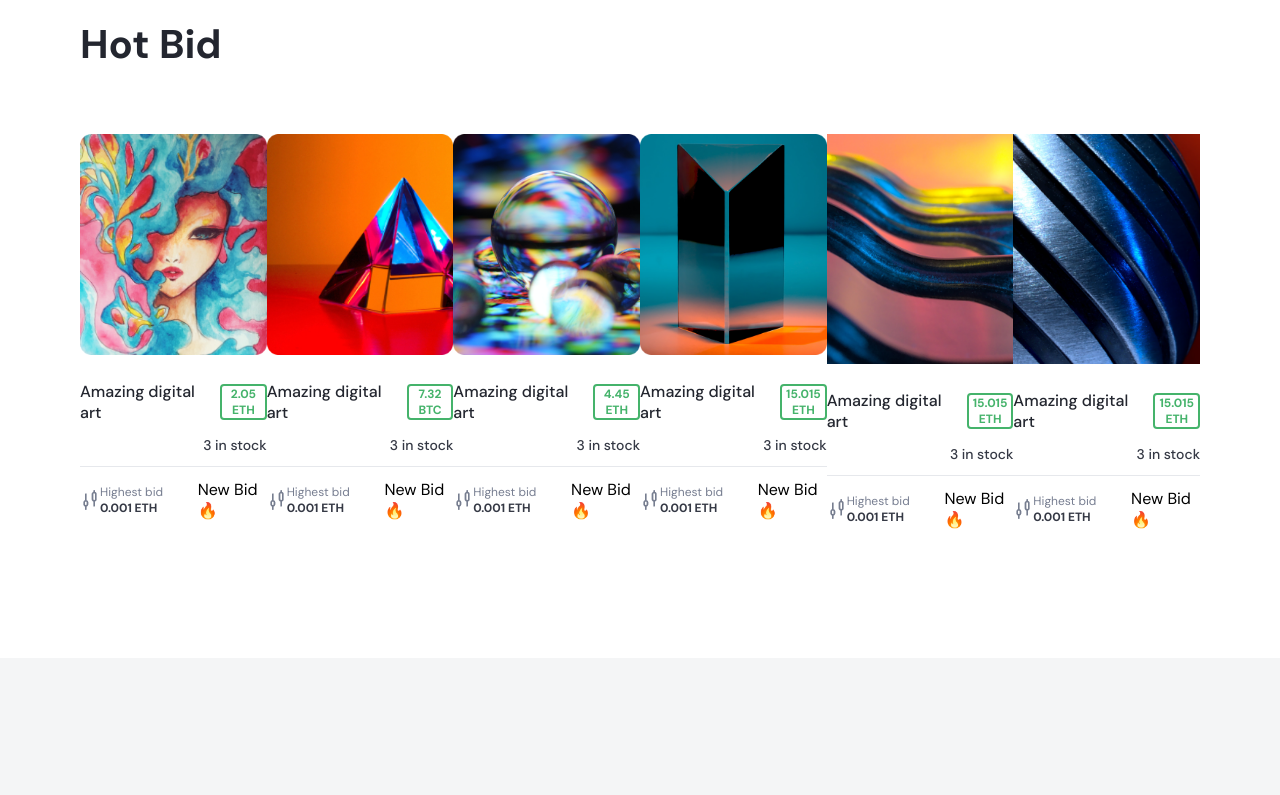
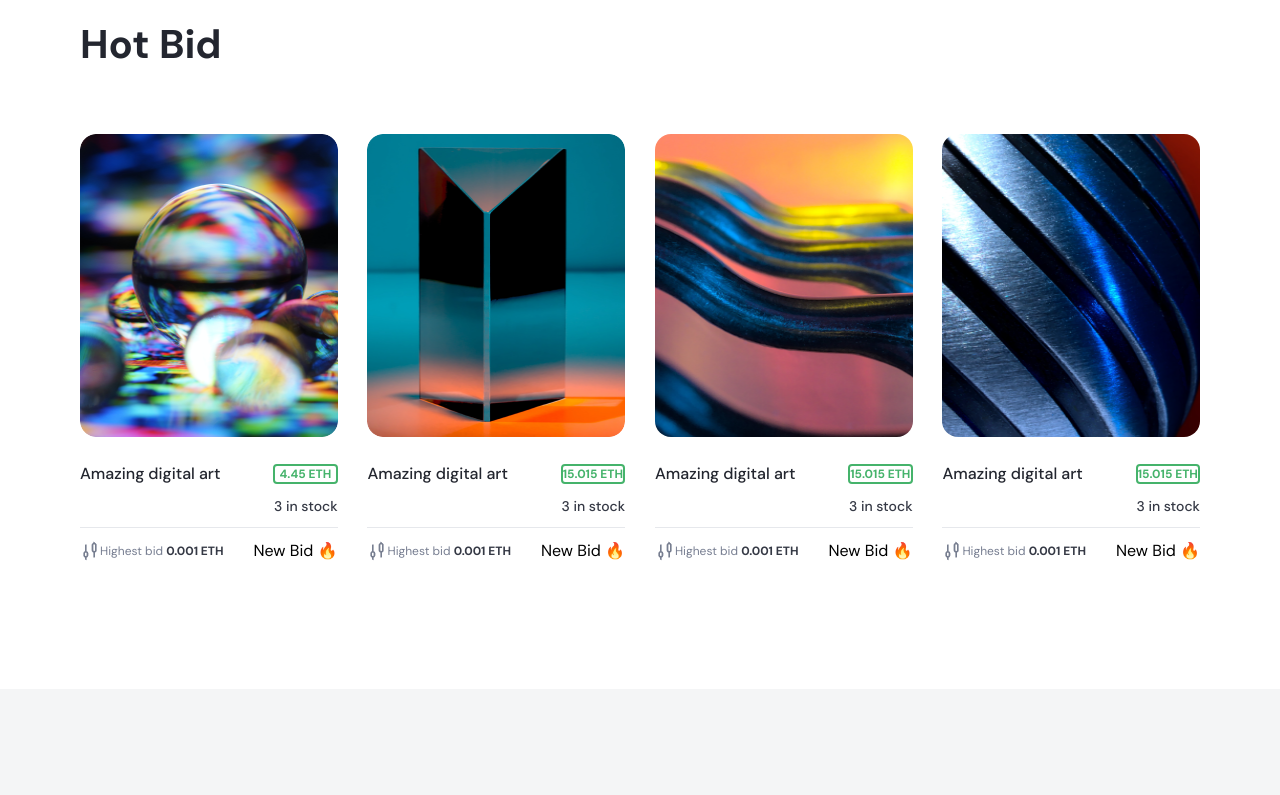
Before and after one commit to Capsonchik/React-NFT, a React (Create React App) app: page / in a window 1280 px wide. Shown: the part 2200-2995 px from the top of the page. Built offline with nearby package versions, Linux system fonts and the light colour scheme.

Commit message:
fix hot bid maps

```diff
--- a/src/components/Card/card.styled.jsx
+++ b/src/components/Card/card.styled.jsx
@@ -5,6 +5,8 @@ export const CardStyled = styled.div`
 
     & img {
         width: 100%;
+        border-radius: 16px;
+        height: 303px;
     }
 
     .name-and-price {
--- a/src/components/HotBid/hotBid.jsx
+++ b/src/components/HotBid/hotBid.jsx
@@ -4,12 +4,14 @@ import Card from "../Card/card";
 import {Cards} from "../State/Cards.js"
 
 const HotBid = () => {
-    const mapCards = Cards.map(el => {
-        return (
-            <div key={el.id} className="card">
-                <Card data={el}/>
-            </div>
-        )
+    const mapCards = Cards.map((el, i) => {
+        for(; i > 1;){
+            return (
+                <div key={el.id} className="card">
+                    <Card data={el}/>
+                </div>
+            )
+        }
     })
 
 
```
